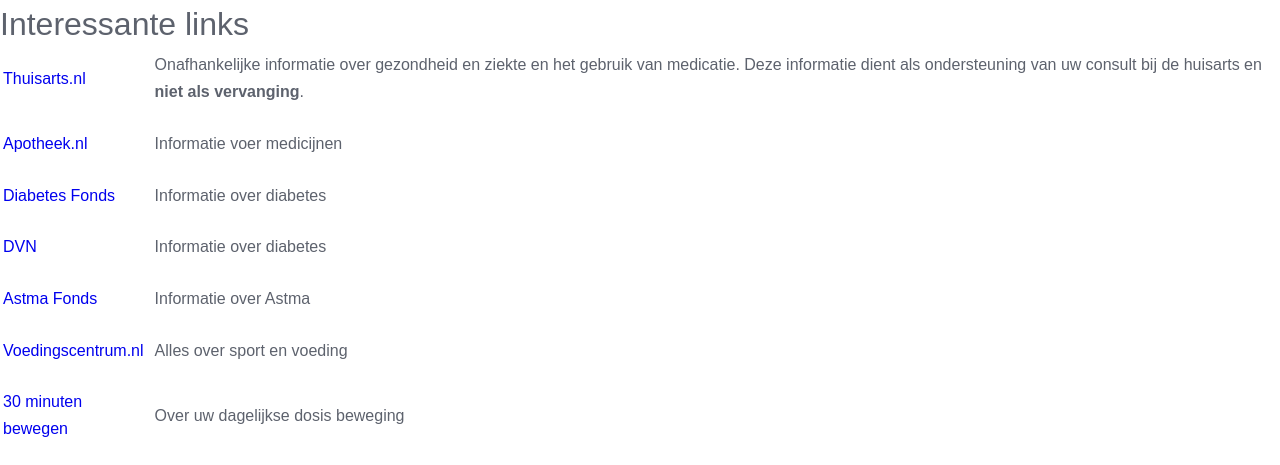
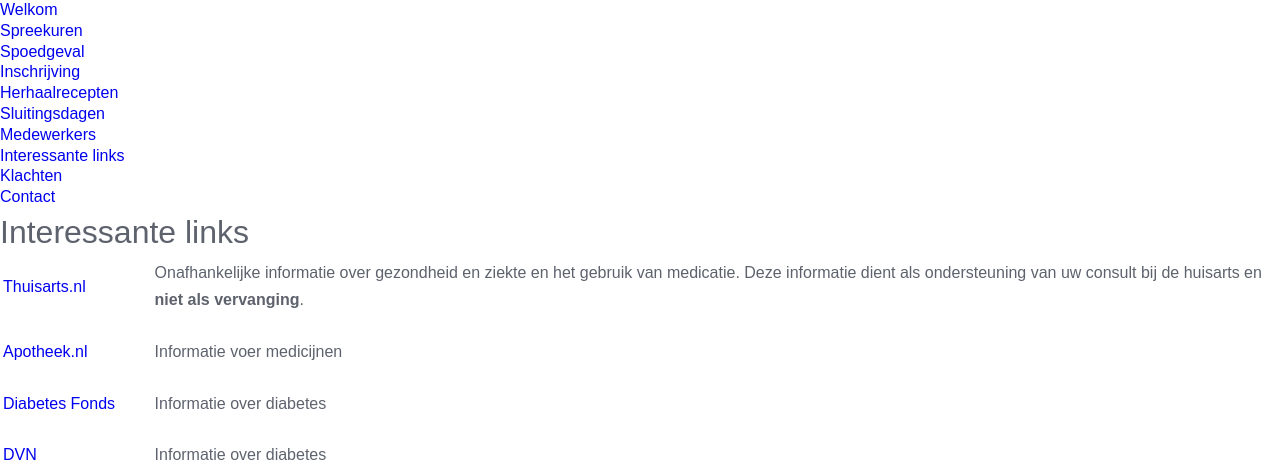
Before and after one commit to floatplane-dev/huisarts-poelstra, a Node project: template src/templates/pages/interessante-links/index.nunjucks in a window 1280 px wide. Shown: the top 465 px of the page. Run offline with Node 20 templates, Linux system fonts and the light colour scheme; the template is opened without the code that fills it, so the values that code supplies are empty; style sheets or scripts are compiled from the project's sources; some libraries are stand-ins or nearby versions; some web fonts are replaced.

Commit message:
Add navigation links

```diff
--- a/src/templates/layouts/page.nunjucks
+++ b/src/templates/layouts/page.nunjucks
@@ -13,6 +13,7 @@
   </head>
   <body id="{% block id %}{% endblock %}">
     {% include "partials/header.html" %}
+    {% include "partials/nav.html" %}
     <main>
       {% block main %}{% endblock %}
     </main>
--- /dev/null
+++ b/src/templates/partials/nav.html
@@ -0,0 +1,14 @@
+<nav>
+  <ul>
+    <li><a href="/">Welkom</a></li>
+    <li><a href="/spreekuren">Spreekuren</a></li>
+    <li><a href="/spoedgeval">Spoedgeval</a></li>
+    <li><a href="/inschrijving">Inschrijving</a></li>
+    <li><a href="/herhaalrecepten">Herhaalrecepten</a></li>
+    <li><a href="/sluitingsdagen">Sluitingsdagen</a></li>
+    <li><a href="/medewerkers">Medewerkers</a></li>
+    <li><a href="/interessante-links">Interessante links</a></li>
+    <li><a href="/klachten">Klachten</a></li>
+    <li><a href="/contact">Contact</a></li>
+  </ul>
+</nav>
--- a/src/templates/partials/outdated-browsers.html
+++ b/src/templates/partials/outdated-browsers.html
@@ -6,8 +6,8 @@
   <p class="last">
     <a href="#" id="btnCloseUpdateBrowser" title="Close">&times;</a>
   </p>
-  <link href="/static/assets/css/outdatedbrowser.min.css" type="text/css" rel="stylesheet" />
-  <script src="/static/assets/js/outdatedbrowser.min.js" type="text/javascript"></script>
+  <link href="/assets/css/outdatedbrowser.min.css" type="text/css" rel="stylesheet" />
+  <script src="/assets/js/outdatedbrowser.min.js" type="text/javascript"></script>
   <script type="text/javascript">
     function addLoadEvent(func) {
       var oldonload = window.onload;
```
